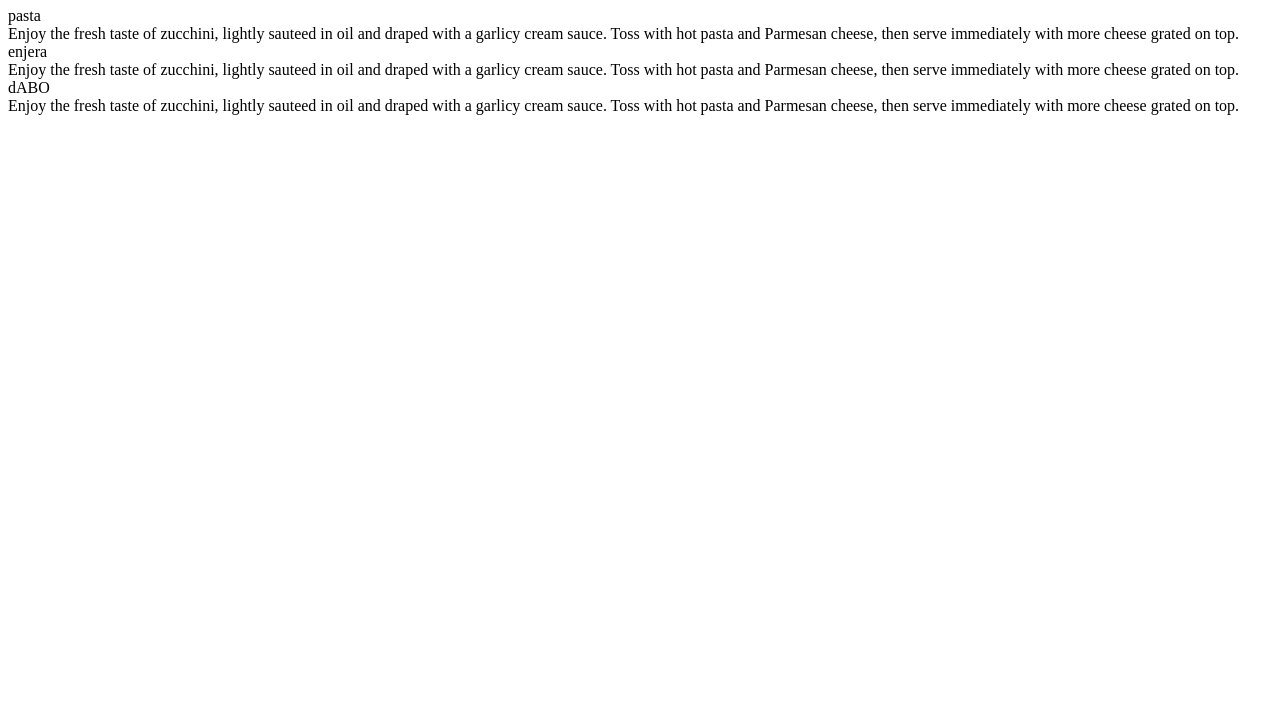
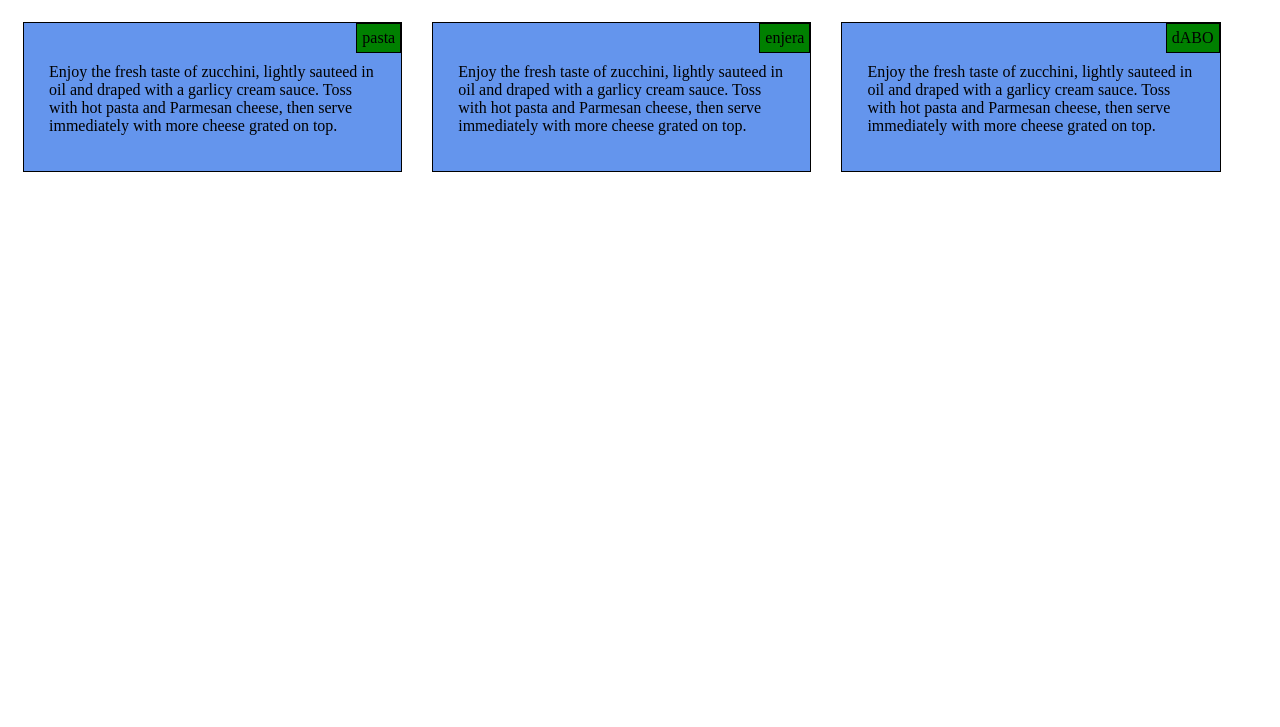
Before and after one commit to marronk/webdev, a plain HTML site: page module2-solution/index.html in a window 1280 px wide. Shown: the part 73-800 px from the top of the page. Drawn offline with Linux system fonts and the light colour scheme; the site is published under a folder, as on GitHub Pages, so addresses that start at the root find nothing.

Commit message:
Update index.html

```diff
--- a/module2-solution/index.html
+++ b/module2-solution/index.html
@@ -3,7 +3,7 @@
 <head>
 <meta charset="utf-8">
 	<title>module-2 index</title>
-  <link rel="stylesheet" type="text/css"  href="/css/mystyle.css">
+  <link rel="stylesheet" type="text/css"  href="css/mystyle.css">
 
 </head>
 <body>
```
